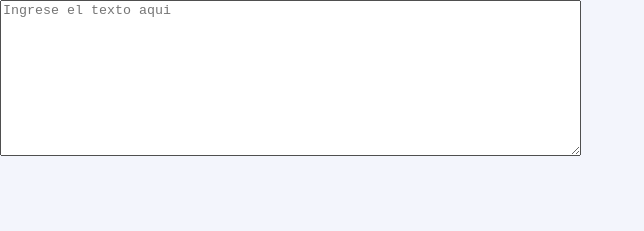
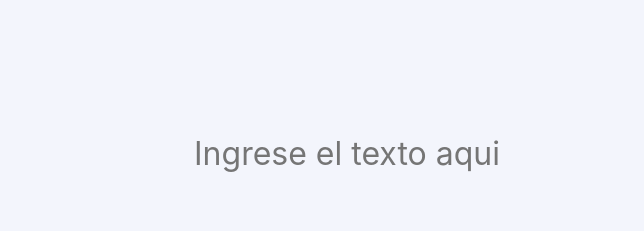
Before and after one commit to LKXoro/Encriptador-texto, a plain HTML site: page index.html in a window 1280 px wide. Shown: the whole page, without its empty margins (0-644 px from the left). Drawn offline with Linux system fonts and the light colour scheme.

Commit message:
Actualizacion de estilos CSS

```diff
--- a/index.html
+++ b/index.html
@@ -10,7 +10,7 @@
 <body>
     <form>
         <label for="mensaje"></label>
-        <textarea name="texto" cols="70" id="mensaje" cols="30" rows="10" placeholder="Ingrese el texto aqui"></textarea>
+        <textarea name="texto" id="mensaje"  placeholder="Ingrese el texto aqui" wrap="soft"></textarea>
     </form>
 </body>
 </html>
--- a/style.css
+++ b/style.css
@@ -1,3 +1,24 @@
 body{
     background-color: #F3F5FC;
+    font-family: Inter;
+    font-size: 32px;
+    font-weight: 400;
+    line-height: 48px;
+    text-align: left;
+
 }
+
+#mensaje {
+    background-color: #F3F5FC;
+    font-family: Inter;
+    font-size: 32px;
+    font-weight: 400;
+    line-height: 48px;
+    text-align: left;
+    color: #0A3871;
+    border: none;
+    resize: none;
+    width: 30%;
+    outline: none;
+    margin: 10% 0 0 15%;
+}
```
